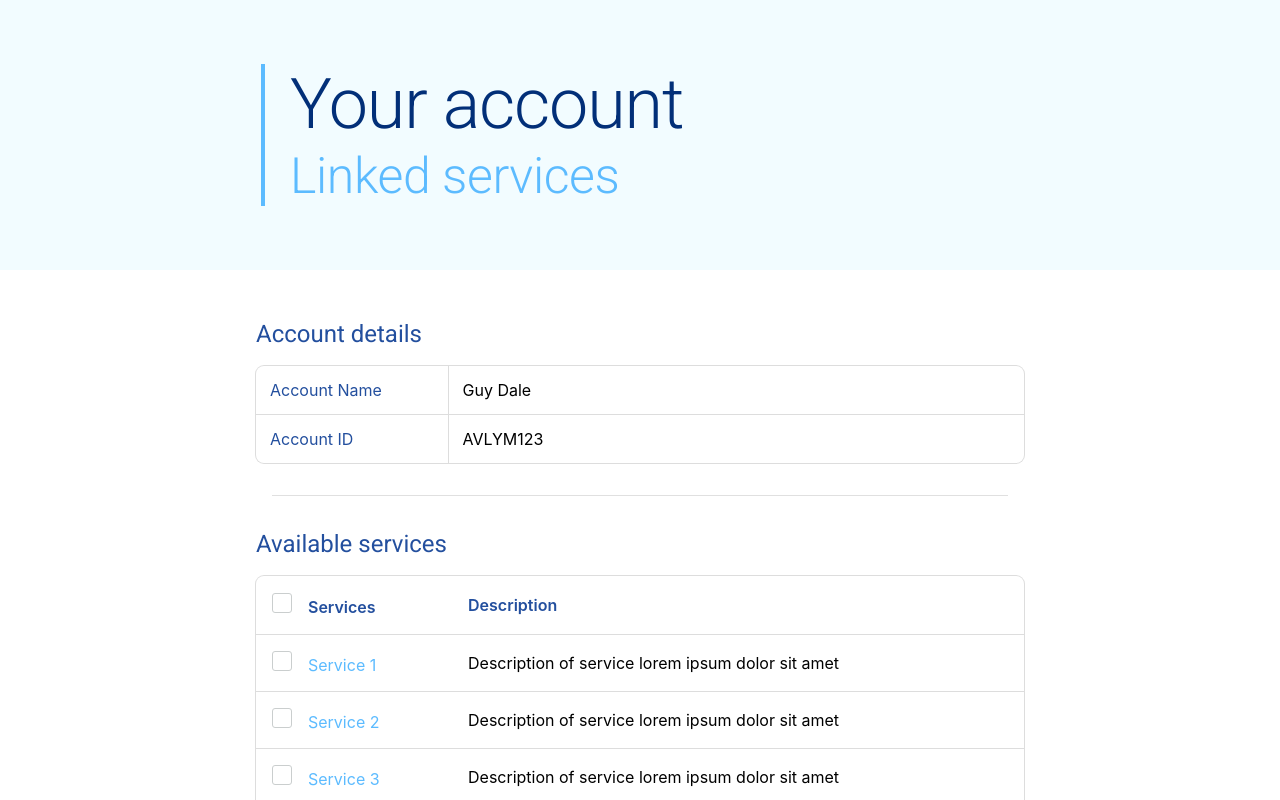
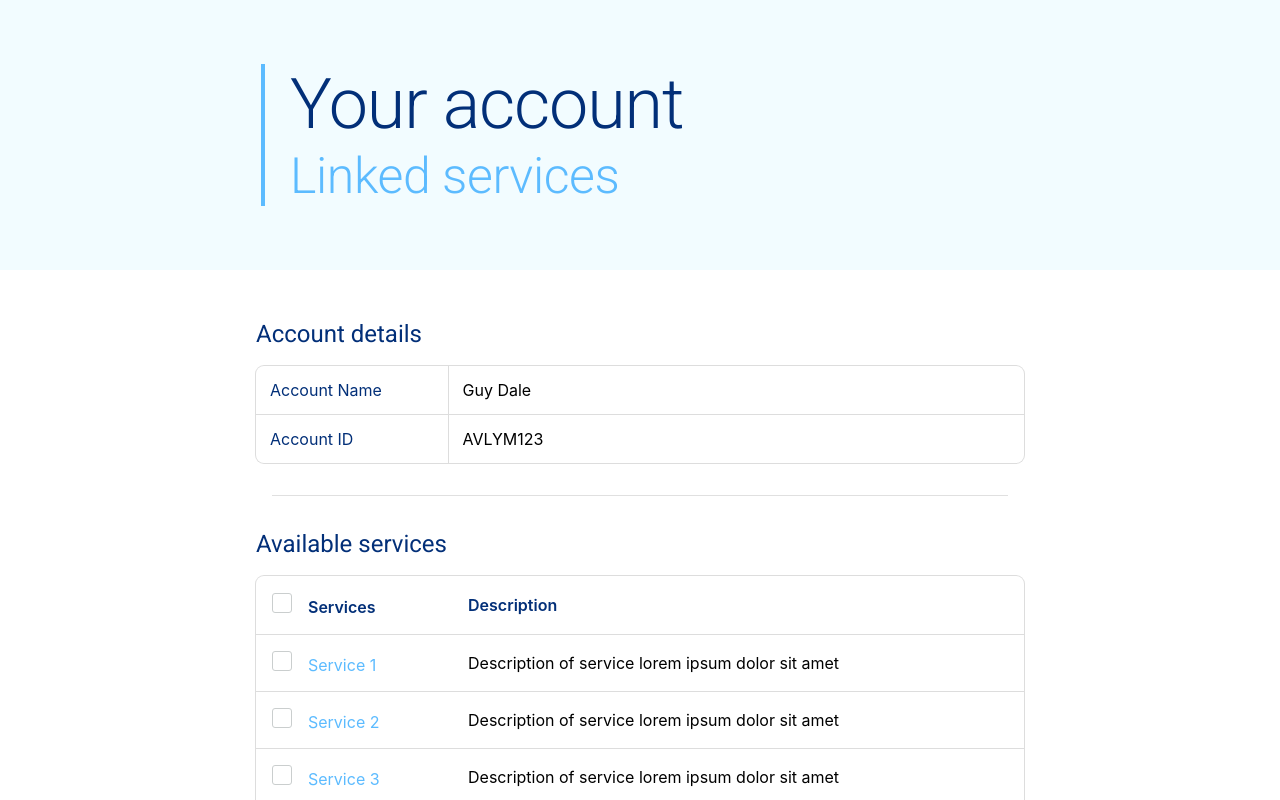
Before and after one commit to Kwiddy/Internship-React-Page, a React (Create React App) app: page / in a window 1280 px wide. Shown: the top 800 px of the page. Built offline with nearby package versions, Linux system fonts and the light colour scheme.

Commit message:
add SCSS variables

```diff
--- a/src/styles/style.css
+++ b/src/styles/style.css
@@ -50,7 +50,7 @@ header .headText #subHead {
   padding-bottom: 2vh;
   padding-top: 2vh;
   text-align: left;
-  color: #234f9e;
+  color: #022f78;
 }
 
 .page-wrapper .page-block .account-details table {
@@ -74,7 +74,7 @@ header .headText #subHead {
 }
 
 .page-wrapper .page-block .account-details .headCol {
-  color: #234f9e;
+  color: #022f78;
   border-right: 1px solid #ddd;
 }
 
@@ -85,7 +85,7 @@ header .headText #subHead {
 .page-wrapper .page-block .available-services {
   margin-bottom: 2vh;
   text-align: left;
-  color: #234f9e;
+  color: #022f78;
   padding-bottom: 3vh;
   padding-top: 4vh;
 }
@@ -109,7 +109,7 @@ header .headText #subHead {
 }
 
 .page-wrapper .page-block .available-services th {
-  color: #234f9e;
+  color: #022f78;
   padding-right: 1vh;
   padding-left: 1vh;
   font-weight: 600;
--- a/src/styles/style.scss
+++ b/src/styles/style.scss
@@ -1,16 +1,21 @@
+$dark-text: #022f78;
+$light-text: #5cbbff;
+$button-col: #1176b6;
+$background-col: #f2fcff;
+
 header {
-  background: #f2fcff;
+  background: $background-col;
   padding: 1vh;
   .headText {
-    border-left: 4px solid #5cbbff;
-    color: #5cbbff;
+    border-left: 4px solid $light-text;
+    color: $light-text;
     margin: 7vh;
     margin-left: 20%;
     text-align: left;
     padding-left: 2%;
     font-size: 10px;
     #mainHead {
-      color: #022f78;
+      color: $dark-text;
       font-size: 70px;
     }
     #subHead {
@@ -41,7 +46,7 @@ header {
       padding-bottom: 2vh;
       padding-top: 2vh;
       text-align: left;
-      color: #234f9e;
+      color: $dark-text;
       table {
         border-collapse: collapse;
         width: 100%;
@@ -60,7 +65,7 @@ header {
         padding: 1.75vh;
       }
       .headCol {
-        color: #234f9e;
+        color: $dark-text;
         border-right: 1px solid #ddd;
       }
       .topRow {
@@ -70,7 +75,7 @@ header {
     .available-services {
       margin-bottom: 2vh;
       text-align: left;
-      color: #234f9e;
+      color: $dark-text;
       padding-bottom: 3vh;
       padding-top: 4vh;
 
@@ -90,7 +95,7 @@ header {
         padding: 1vh;
       }
       th {
-        color: #234f9e;
+        color: $dark-text;
         padding-right: 1vh;
         padding-left: 1vh;
         font-weight: 600;
@@ -99,7 +104,7 @@ header {
         border: 1px solid #ddd;
       }
       .service {
-        color: #5cbbff;
+        color: $light-text;
         font-weight: 400;
       }
     }
@@ -126,13 +131,13 @@ header {
       }
       .MuiButton-containedPrimary {
         color: #fff;
-        background-color: #1176b6;
+        background-color: $button-col;
         font-weight: 300;
         text-transform: none;
       }
       .MuiButton-outlinedPrimary {
-        color: #1176b6;
-        border: 1px solid #1176b6;
+        color: $button-col;
+        border: 1px solid $button-col;
         text-transform: none;
       }
     }
```
Also changed, not shown: 1 other file (tests, documents, lock files or other folders).
